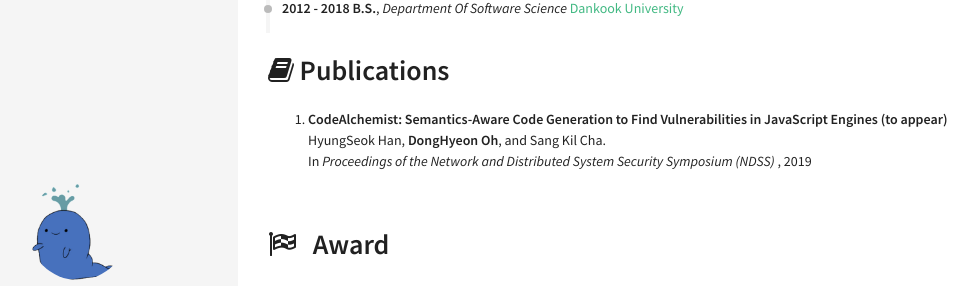
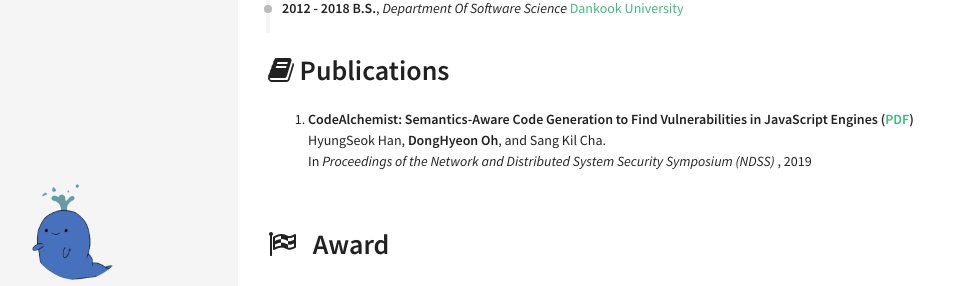
Before and after one commit to zanywhale/zanywhale.github.io, a Jekyll site: the page built from index.html, in a window 1280 px wide. Shown: the part 364-650 px from the top of the page, without its empty margins (82-1060 px from the left). Built offline with Jekyll 4.4.1, drawn with Linux system fonts in a browser that asks for light colours.

Commit message:
Update publications

```diff
--- a/_data/index/publications.yml
+++ b/_data/index/publications.yml
@@ -1,5 +1,5 @@
 - title: "CodeAlchemist: Semantics-Aware Code Generation to Find Vulnerabilities in JavaScript Engines"
-  howto: (to appear)
+  howto: (<a href="https://daramg.gift/paper/han-ndss2019.pdf">PDF</a>)
   where: In <em>Proceedings of the Network and Distributed System Security Symposium (NDSS)</em>
   year : 2019
   authors: HyungSeok Han, <strong>DongHyeon Oh</strong>, and Sang Kil Cha.
```
